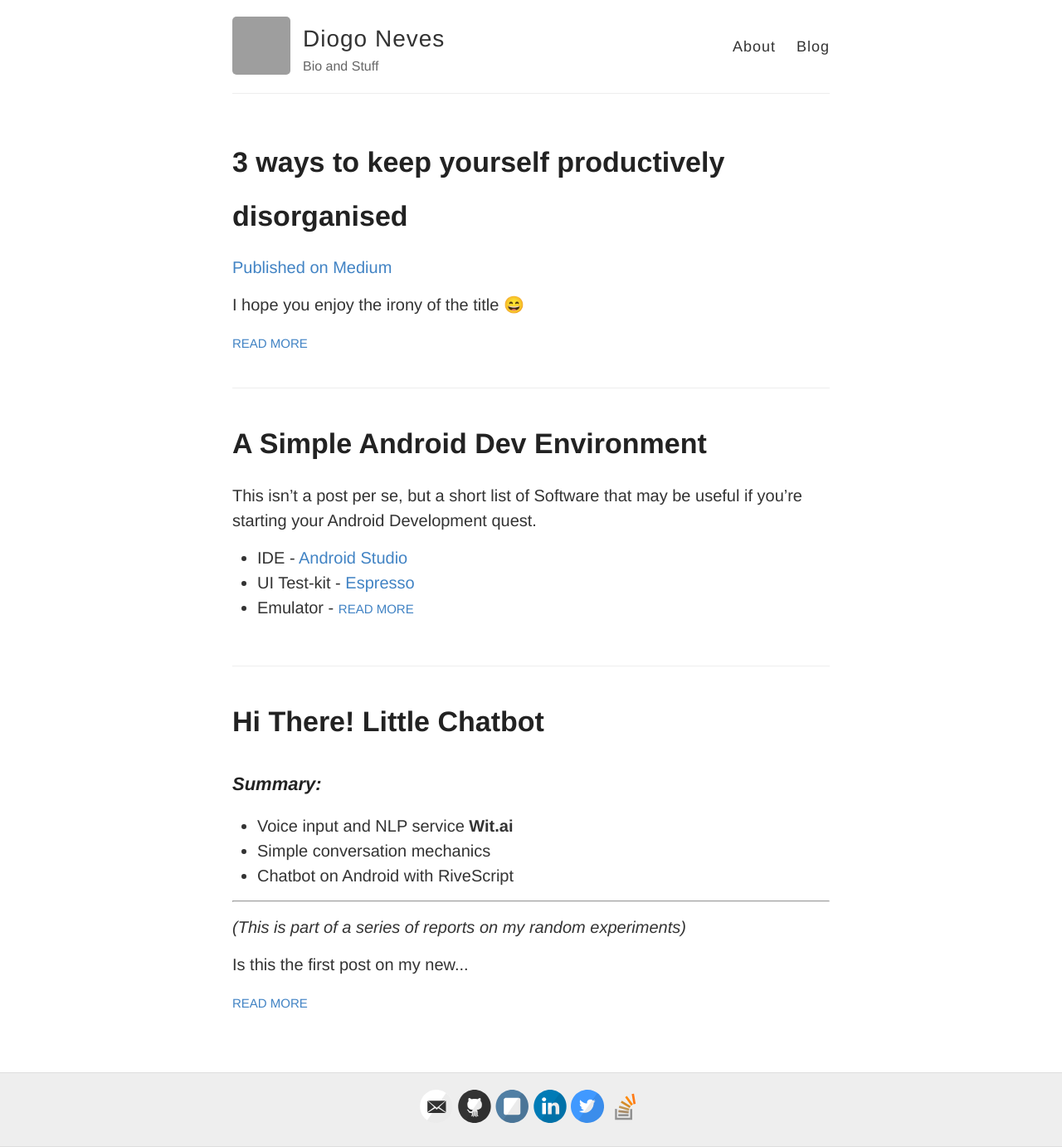
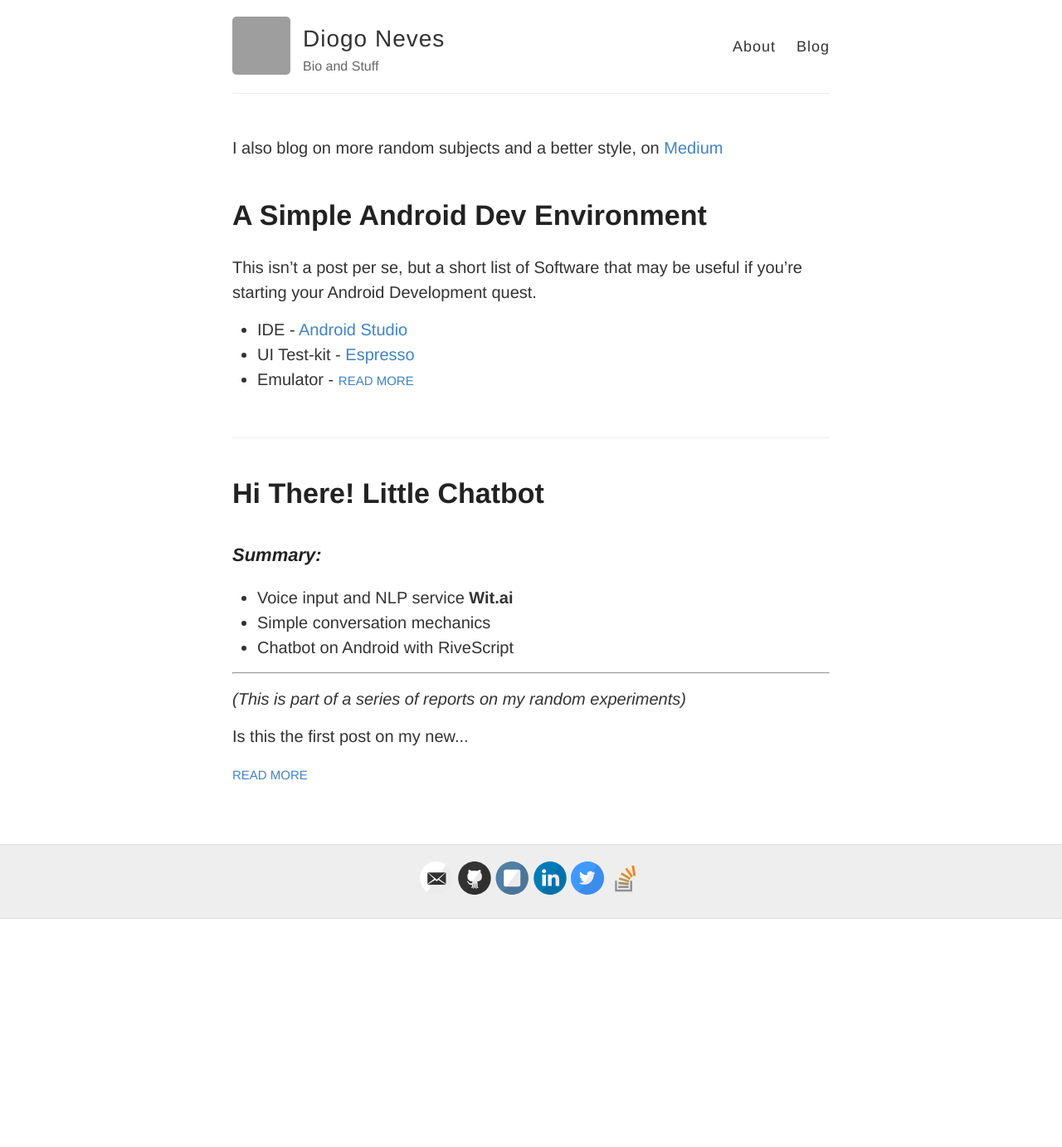
Before and after one commit to DiogoNeves/diogoneves.github.io, a Jekyll site: the page built from blog.html, in a window 1280 px wide. Shown: the whole page at 83% size. Built offline with Jekyll 4.4.1, drawn with Linux system fonts in a browser that asks for light colours; emoji names are drawn with the system emoji font; after the commit the page ends 1107 px from its top, so only the background shows below that; grey boxes are pictures that could not be loaded.

Commit message:
link to medium

```diff
--- a/_posts/2015-05-26-3-ways-to-keep-yourself.markdown
+++ /dev/null
@@ -1,11 +0,0 @@
----
-layout: post
-title: "3 ways to keep yourself productively disorganised"
-date: "2015-05-26"
-tags:
-- productivity
----
-
-[Published on Medium](https://medium.com/@diogosnows/3-ways-to-keep-yourself-productively-disorganised-589c7d1104a){:target="_blank"}
-
-I hope you enjoy the irony of the title :smile:
--- a/blog.html
+++ b/blog.html
@@ -1,6 +1,10 @@
 ---
 layout: default
 ---
+
+<div class="medium">
+  <p>I also blog on more random subjects and a better style, on <a href="https://medium.com/@diogosnows" target="_blank" alt="medium">Medium</a></p>
+</div>
 
 <div class="posts">
   {% for post in site.posts %}
```
